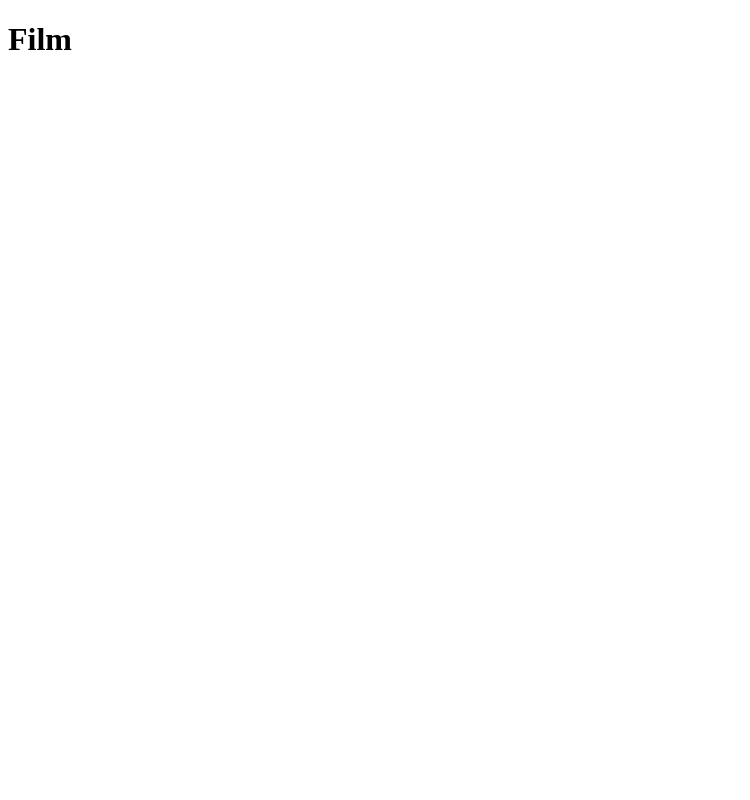
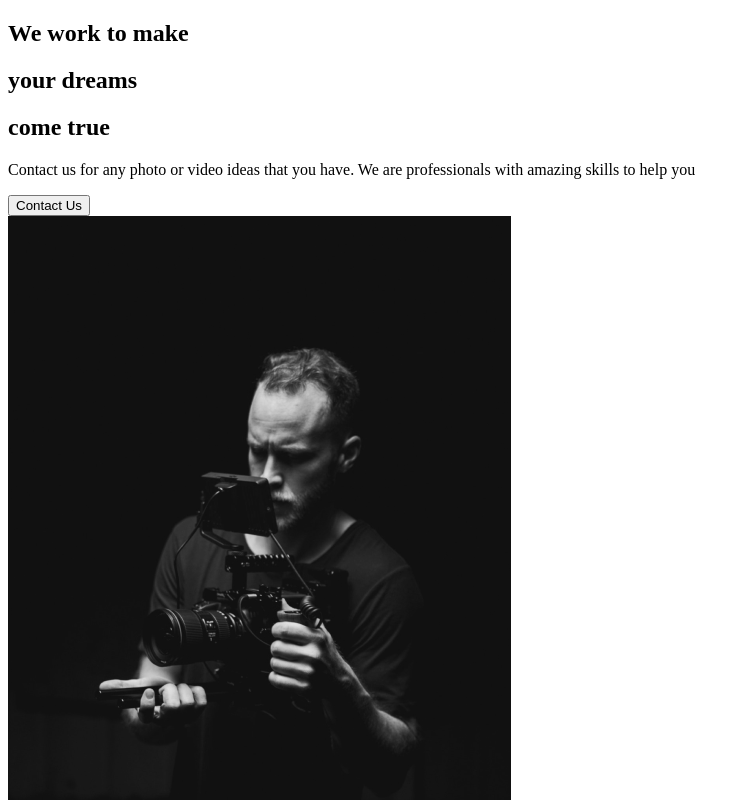
Before and after one commit to oley-projects/catpure-react-app, a React (Create React App) app: page / in a window 1280 px wide. Shown: the top 800 px of the page, without its empty margins (0-750 px from the left). Built offline with nearby package versions, Linux system fonts and the light colour scheme.

Commit message:
about section

```diff
--- a/src/App.js
+++ b/src/App.js
@@ -1,7 +1,10 @@
+//Import Pages
+import AboutUs from "./pages/AboutUs";
+
 function App() {
   return (
     <div className="App">
-      <h1>Film</h1>
+      <AboutUs />
     </div>
   );
 }
--- /dev/null
+++ b/src/components/AboutSection.js
@@ -0,0 +1,31 @@
+import home1 from "../img/home1.png";
+
+const AboutSection = () => {
+  return(
+    <div>
+      <div className="description">
+        <div className="title">
+          <div className="hide">
+            <h2>We work to make</h2>
+          </div>
+          <div className="hide">
+            <h2>your <span>dreams</span></h2>
+          </div>
+          <div className="hide">
+            <h2>come true</h2>
+          </div>
+        </div>
+        <p>
+          Contact us for any photo or video ideas that you have.
+          We are professionals with amazing skills to help you
+        </p>
+        <button>Contact Us</button>
+      </div>
+      <div className="image">
+        <img src={home1} alt="home" />
+      </div>
+    </div>
+  );
+};
+
+export default AboutSection;
--- /dev/null
+++ b/src/pages/AboutUs.js
@@ -0,0 +1,10 @@
+//Page Components
+import AboutSection from "../components/AboutSection";
+
+const AboutUs = () => {
+    return(
+        <AboutSection />
+    );
+}
+
+export default AboutUs;
```
Also changed, not shown: 1 other file (tests, documents, lock files or other folders).
